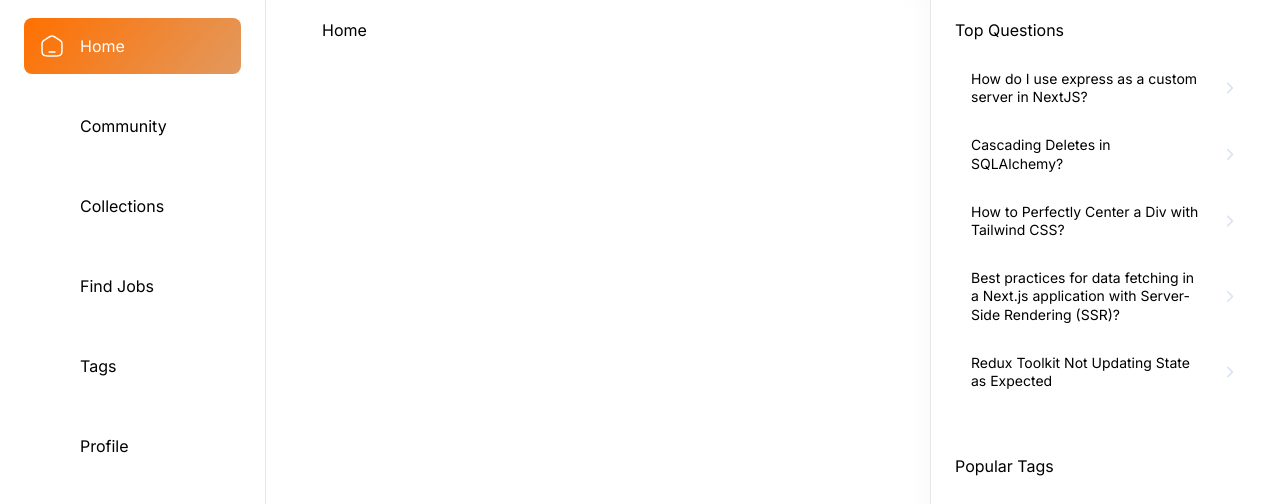
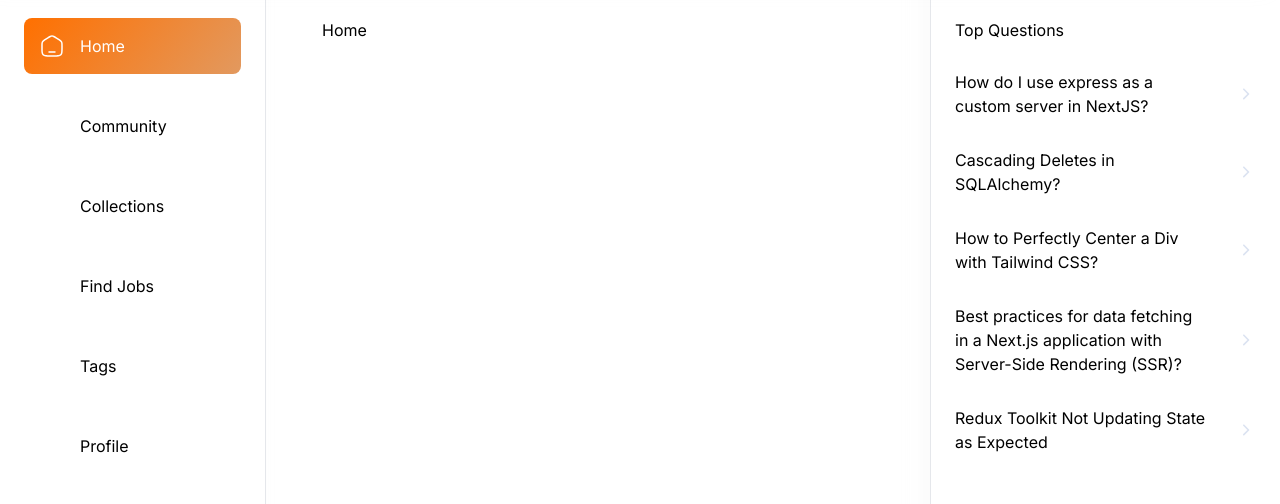
Before and after one commit to KhomotsoTibane/dev_overflow, a Next.js app: page / in a window 1280 px wide. Shown: the part 126-630 px from the top of the page. Built offline with nearby package versions, Linux system fonts and the light colour scheme; no server answers.

Commit message:
update css

```diff
--- a/components/shared/Sidebar/RightSideBar.tsx
+++ b/components/shared/Sidebar/RightSideBar.tsx
@@ -33,9 +33,9 @@ const RightSideBar = () => {
               <Link
                 key={question._id}
                 href={`/questions/${question._id}`}
-                className={`text-dark300_light900 flex gap-4 rounded-lg px-4`}
+                className={`flex cursor-pointer items-center justify-between gap-7`}
               >
-                <p className={"text-sm leading-[18.20px]"}>{question.title}</p>
+                <p className={"body-medium"}>{question.title}</p>
                 <Image
                   src="/assets/icons/chevron-right.svg"
                   height={20}
```
